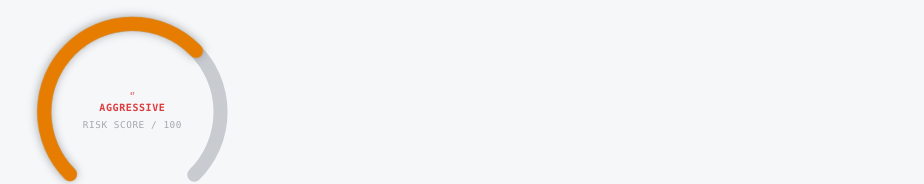
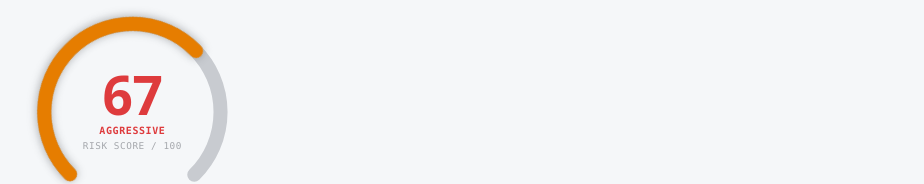
Before and after one commit to Kaydenletk/riskpilot-ai, a Next.js app in the folder frontend/: page / in a window 1280 px wide. Shown: the part 286-470 px from the top of the page, without its empty margins (173-1097 px from the left). Built offline with nearby package versions, Linux system fonts and the light colour scheme; no server answers.

Commit message:
fix: RiskGauge center score size — 68px at default, was rendering ~4px

```diff
--- a/frontend/src/components/dashboard/RiskGauge.tsx
+++ b/frontend/src/components/dashboard/RiskGauge.tsx
@@ -65,7 +65,7 @@ export function RiskGauge({ score, band, size = 260 }: RiskGaugeProps) {
       </svg>
 
       <div className={styles.center}>
-        <div className={`num ${styles.score}`} style={{ color: riskVar(band), fontSize: `${SIZE / 61}px` }}>
+        <div className={`num ${styles.score}`} style={{ color: riskVar(band), fontSize: `${SIZE / 3.82}px` }}>
           {Math.round(shown)}
         </div>
         <div className={`caption ${styles.band}`} style={{ color: riskVar(band) }}>
```
